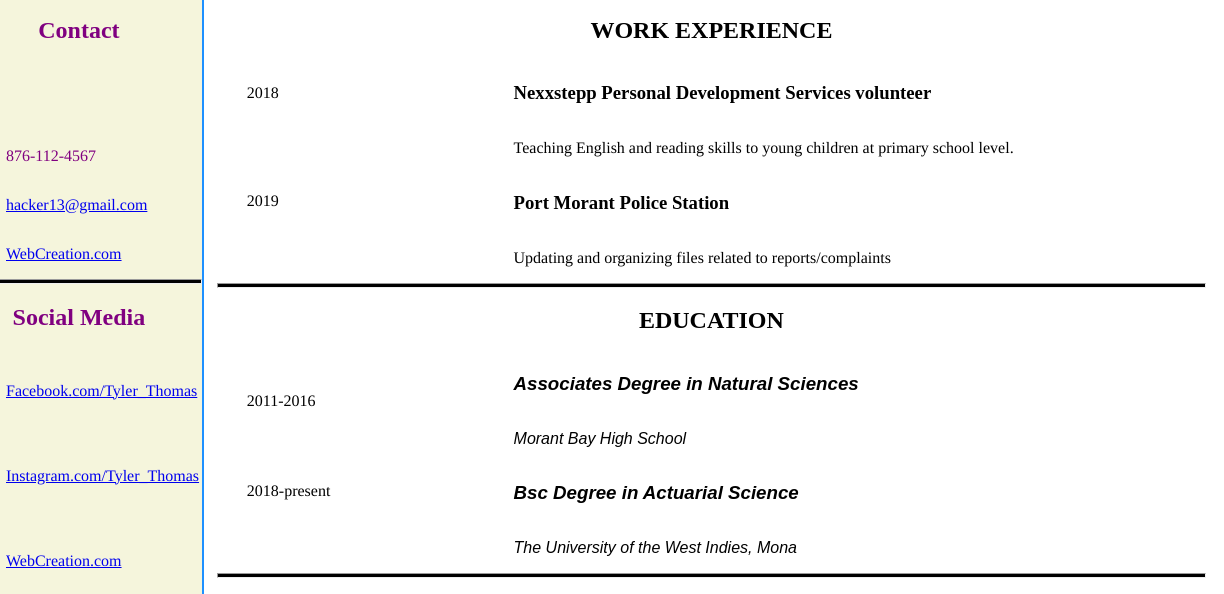
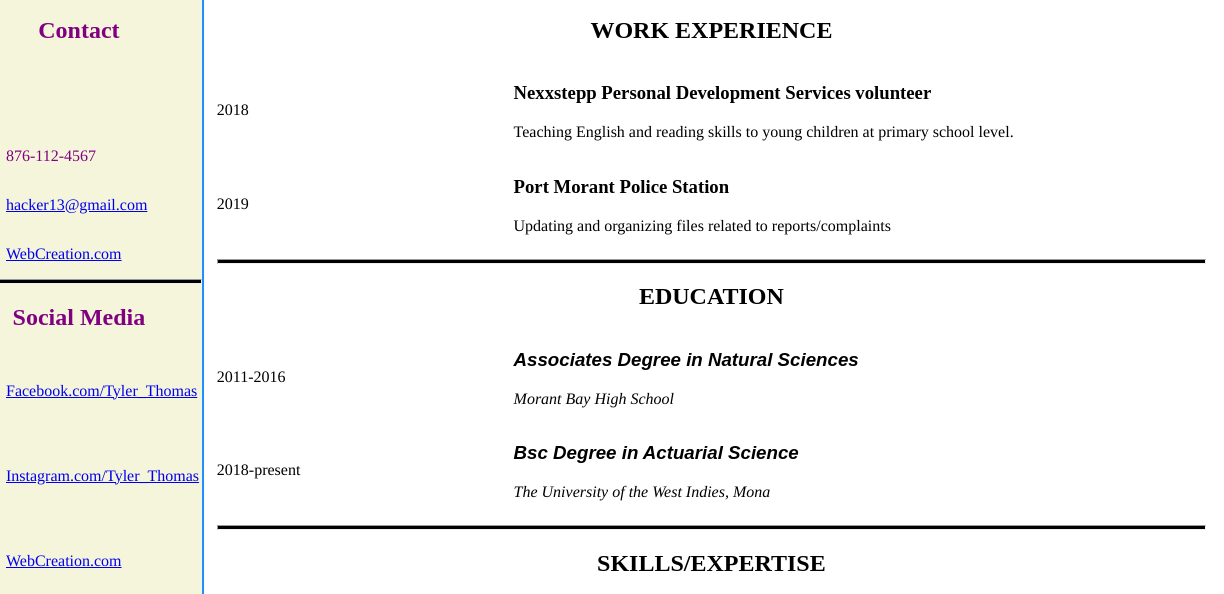
Before and after one commit to CodeCracker89spark/CodeCracker89spark.github.io, a plain HTML site: page index.html in a window 1280 px wide. Shown: the part 355-949 px from the top of the page, 56-1280 px from the left. Drawn offline with Linux system fonts and the light colour scheme.

Commit message:
Resume index file finalized

```diff
--- a/index.html
+++ b/index.html
@@ -47,37 +47,61 @@
 				<hr />
 
 				<h2> WORK EXPERIENCE </h2>
-				<!--div class = "work"-->
-				<p class = "year">2018 <br> <br> <br> <br> <br> <br >2019</p> <h3 class = "experience">Nexxstepp Personal Development Services volunteer</h3> <br />
-				<p class = "experience">Teaching English and reading skills to young children at primary school level.</p>
-				<h3 class = "experience">Port Morant Police Station</h3> <br />
-				<p class = "experience">Updating and organizing files related to reports/complaints</p>
+
+				<div class = "flex-group">
+					<div>
+						<p>2018</p>
+					</div>
+					<div class = "experience">
+						<h3>Nexxstepp Personal Development Services volunteer</h3>
+						<p>Teaching English and reading skills to young children at primary school level.</p>
+					</div>
+
+
+				</div>
+				<div class = "flex-group">
+					<div>
+						<p>2019</p>
+					</div>
+					<div class = "experience">
+						<h3 >Port Morant Police Station</h3>
+						<p>Updating and organizing files related to reports/complaints</p>
+					</div>
+
+
+				</div>
+
 
 				<hr />
 
 				<h2>EDUCATION</h2>
-				<p class = "year"><br> 2011-2016 <br> <br>  </p> <h3 class = "school">Associates Degree in Natural Sciences</h3 >
-												<p class = "school">Morant  Bay High School</p>
-				<p class = "year"><br> 2018-present </p>  <h3 class = "school">Bsc Degree in Actuarial Science</h3>
-												<p class = "school">The University of the West Indies, Mona</p>
-
-				<hr />
-				<!--h2>EDUCATION</h2>
 				<div class = "flex-group">
 					<div >
-						<p> 2011-2016 <br> <br> <br class = "space">  2018-present </p>
+						<p> 2011-2016  </p>
 					</div>
 
+					<div class = "school">
+						<h3>Associates Degree in Natural Sciences</h3 >
+						<p>Morant  Bay High School</p>
+
+
+					</div>
+				</div>
+				<div class = "flex-group">
 					<div>
-						<h3>Associates Degree in Natural Sciences</h3 >
-						<p>Morant  Bay High School</p><br class = "space"/>
+						<p>2018-present</p>
+					</div>
+					<div class = "school">
 						<h3>Bsc Degree in Actuarial Science</h3>
 						<p>The University of the West Indies, Mona</p>
 					</div>
 
 
+				</div>
+
+
 				<hr />
-				</div-->
+
 				<h2>SKILLS/EXPERTISE</h2>
 				<ul class = "flex-holder">
 				<li>CSS</li> <li>JavaScript</li>
```
